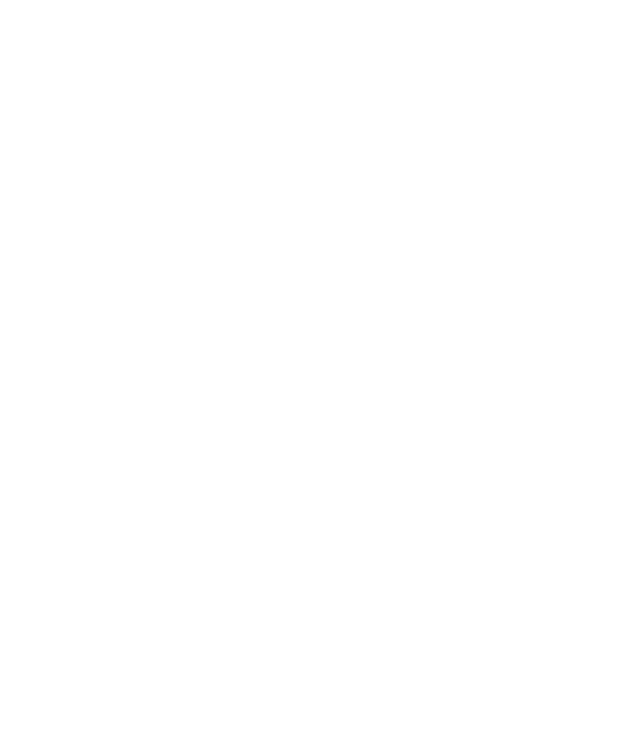
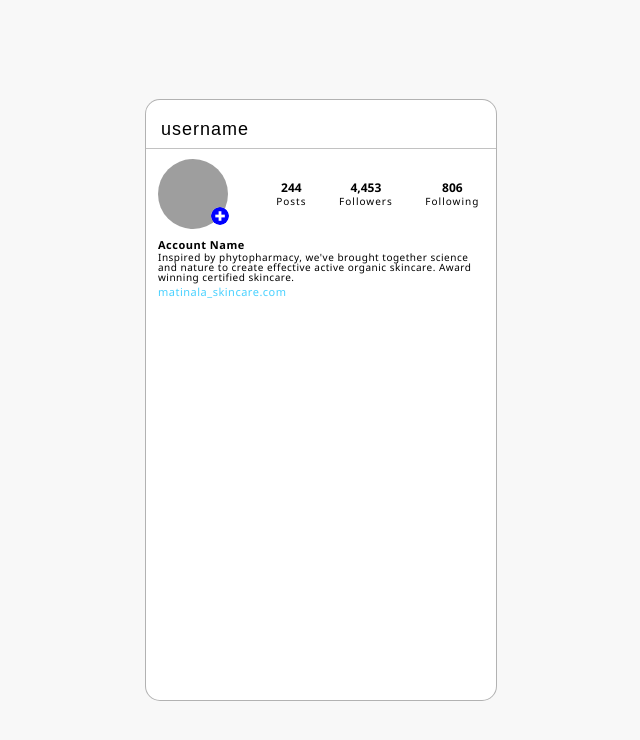
Before and after one commit to attech-org/zedb, a React (Create React App) app: page /user-profile in a window 1280 px wide. Before the commit this address had no page. Shown: the top 740 px of the page, without its empty margins (319-959 px from the left). Built offline with nearby package versions, Linux system fonts and the light colour scheme; grey boxes are pictures that could not be loaded.

Commit message:
Started making user profile page

```diff
--- a/src/App.tsx
+++ b/src/App.tsx
@@ -4,6 +4,7 @@
 import { Blogpage } from "./pages/Blogpage";
 import LoginPage from "./pages/LoginPage";
 import SignUpPage from "./pages/SignUpPage";
+import UserProfilePage from "./pages/UserProfilePage";
 
 const App = () => {
   // const dispatch = useDispatch();
@@ -23,6 +24,7 @@
         <Route path="/register" element={<SignUpPage />} />
         <Route path="/about" element={<Aboutpage />} />
         <Route path="/blog" element={<Blogpage />} />
+        <Route path="/user-profile" element={<UserProfilePage />} />
       </Routes>
     </>
   );
--- /dev/null
+++ b/src/components/UserMeasurableInfo.tsx
@@ -0,0 +1,44 @@
+import { useState } from "react";
+import styled from "styled-components";
+import { Link } from "react-router-dom";
+
+const StyledLink = styled(Link)`
+    text-decoration: none;
+    color: black;
+
+    :visited{
+        color: black;
+    }
+`;
+
+const Wrapper = styled.div`
+    display: flex;
+    flex-wrap: nowrap;
+    flex-direction: column;
+    justify-content: center;
+    align-items: center;
+`;
+
+const Quantity = styled.p`
+    font-size: 12px;
+    font-weight: 600;
+    margin-bottom: 2px;
+`;
+
+const VariableName = styled.p`
+    font-size: 10px;
+    letter-spacing: 1px;
+`;
+
+const UserMeasurableInfo = (props: any) => {
+  return (
+    <>
+    <Wrapper>
+        <Quantity><StyledLink to='/'>{props.quantity}</StyledLink></Quantity>
+        <VariableName><StyledLink to='/'>{props.variableName}</StyledLink></VariableName>
+     </Wrapper>
+    </>
+  );
+};
+
+export default UserMeasurableInfo;
--- a/src/pages/Homepage.tsx
+++ b/src/pages/Homepage.tsx
@@ -16,6 +16,7 @@
         <nav>
           <StyledLink to="/login">Login</StyledLink>
           <Link to="/register">Register</Link>
+          <Link to='/user-profile'>User Profile</Link>
         </nav>
       </header>
       <h1>Homepage</h1>
--- a/src/pages/LoginPage.tsx
+++ b/src/pages/LoginPage.tsx
@@ -90,6 +90,10 @@
   font-weight: 700;
   cursor: pointer;
   text-decoration: none;
+
+  :visited{
+    color: #00b3ff;
+  }
 `;
 
 const Footer = styled.footer`
@@ -97,19 +101,6 @@
   bottom: 0;
   width: 90%;
 `;
-
-// const Button = styled.button`
-//   display: inline-block;
-//   border-radius: 3px;
-//   padding: 0.5rem 0;
-//   margin: 0.5rem 1rem;
-//   width: 11rem;
-//   background: transparent;
-//   color: black;
-//   border: 2px solid black;
-// `;
-
-/* <Link to="/sign-up">Sign Up</Link>; */
 
 const LoginPage = () => {
   return (
@@ -137,10 +128,6 @@
 
         <Footer></Footer>
       </Layout>
-
-      <Routes>
-        <Route path="/register" element={<SignUpPage />} />
-      </Routes>
     </>
   );
 };
--- /dev/null
+++ b/src/pages/UserProfilePage.tsx
@@ -0,0 +1,160 @@
+import styled from "styled-components";
+import { Link, Route, Routes } from "react-router-dom";
+import UserMeasurableInfo from "../components/UserMeasurableInfo";
+
+const Layout = styled.main`
+  width: 100vw;
+  height: 100vh;
+  background-color: #f8f8f8;
+  display: flex;
+  justify-content: center;
+  align-items: center;
+  flex-direction: column;
+  font-family: 'Segoe UI', Tahoma, Geneva, Verdana, sans-serif;
+  overflow: hidden;
+`;
+
+const MainSection = styled.div`
+  min-height: 600px;
+  max-height: 600px;
+  max-width: 350px;
+  width: 100%;
+  display: block;
+  border: 1px solid rgba(0, 0, 0, 0.3);
+  background-color: #ffffff;
+  border-radius: 15px;
+  overflow: auto;
+`;
+
+const UsernameSection = styled.div`
+  width: 100%;
+`;
+
+const UsernameHeader = styled.h1`
+  font-size: 18px;
+  font-weight: 500;
+  font-family: Arial, Helvetica, sans-serif;
+  margin: 20px 0 10px 15px;
+  letter-spacing: 1px;
+`;
+
+const HorizontalLine = styled.div`
+  width: 100%;
+  height: 0.5px;
+  background-color: rgba(168, 168, 168, 0.7);
+`;
+
+const UserInfoSection = styled.div`
+  display: flex;
+  flex-wrap: wrap;
+`;
+
+const AvatarAndMeasurableInfoSection = styled.div`
+  width: 100%;
+  display: flex;
+  flex-wrap: wrap;
+  align-items: center;
+  flex-direction: row;
+  padding: 10px 12px 0 12px;
+  gap: 10%;
+`;
+
+const Avatar = styled.img`
+  border-radius: 100%;
+  width: 70px;
+  height: 70px;
+  margin-right: -35px;
+  cursor: pointer;
+
+  /* :after{
+    content: '';
+    background: black;
+    width: 200px;
+    height: 200px;
+    position: relative;
+    display: block;
+  } */
+`;
+
+const AvatarPlusIcon = styled.img`
+  border-radius: 100%;
+  width: 18px;
+  height: 18px;
+  position: relative;
+  right: 15px;
+  bottom: -22px;
+  cursor: pointer;
+`;
+
+const AccountDescriptionSection = styled.div`
+  width: 100%;
+  padding: 10px 12px 0 12px;
+`;
+
+const AccountName = styled.p`
+  font-weight: 600;
+  font-size: 11px;
+  letter-spacing: 0.5px;
+`;
+
+const AccountBio = styled.p`
+  font-size: 10px;
+  margin-top: 2px;
+  letter-spacing: 0.5px;
+`;
+
+const AccountLink = styled.a`
+  text-decoration: none;
+  color: #49d1ff;
+  font-size: 11px;
+  letter-spacing: 0.5px;
+
+  :visited{
+    color: 49d1ffs;
+  }
+`;
+
+const UserPostsSection = styled.div`
+`;
+
+const UserProfilePage = () => {
+  return (
+    <>
+      <Layout>
+        <MainSection>
+          <UsernameSection>
+            <UsernameHeader>username</UsernameHeader>
+            <HorizontalLine></HorizontalLine>
+          </UsernameSection>
+
+        <UserInfoSection>
+
+          <AvatarAndMeasurableInfoSection>
+            <Avatar src="https://images.pexels.com/photos/1172253/pexels-photo-1172253.jpeg?auto=compress&cs=tinysrgb&dpr=1&w=500"></Avatar>
+            <AvatarPlusIcon src={require('../assets/images/avatar-plus.png')}></AvatarPlusIcon>
+            <UserMeasurableInfo variableName='Posts' quantity='244'></UserMeasurableInfo>
+            <UserMeasurableInfo variableName='Followers' quantity='4,453'></UserMeasurableInfo>
+            <UserMeasurableInfo variableName='Following' quantity='806'></UserMeasurableInfo>
+            </AvatarAndMeasurableInfoSection>
+
+            <AccountDescriptionSection>
+              <AccountName>Account Name</AccountName>
+              <AccountBio>
+                Inspired by phytopharmacy, we've brought together science and nature to create effective active organic skincare. Award winning certified skincare.
+              </AccountBio>
+              <AccountLink href='https://google.com'>matinala_skincare.com</AccountLink>
+            </AccountDescriptionSection>
+
+          </UserInfoSection>
+
+          <UserPostsSection>
+
+          </UserPostsSection>
+
+        </MainSection>
+      </Layout>
+    </>
+  );
+};
+
+export default UserProfilePage;
```
Also changed, not shown: src/assets/images/avatar-plus.png (added).
